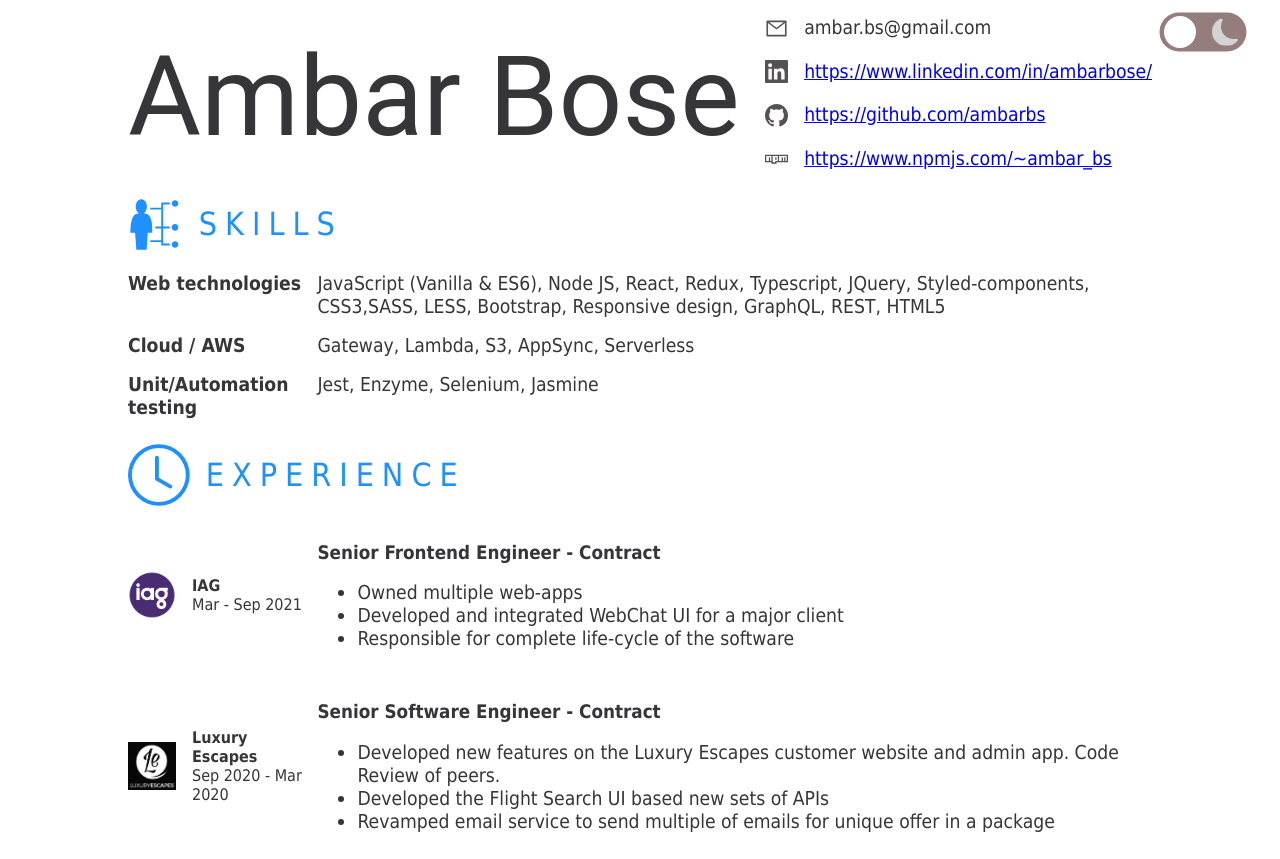
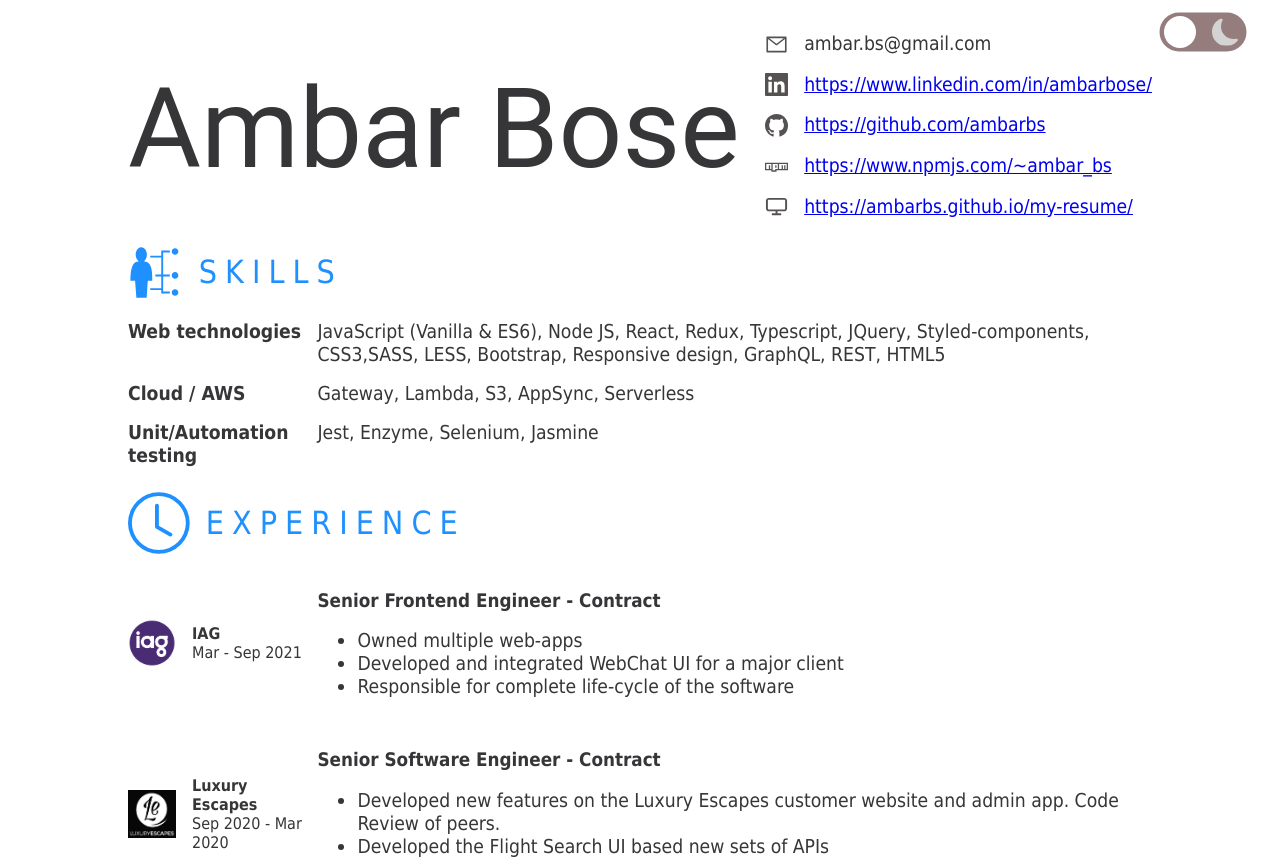
Before and after one commit to ambarbs/my-resume, a React (Create React App) app: page / in a window 1280 px wide. Shown: the top 859 px of the page. Built offline with nearby package versions, Linux system fonts and the light colour scheme.

Commit message:
1. updated contacts with web CV link 2. changed print media styles to accomodate CV in 2 pages

```diff
--- a/src/components/constants.js
+++ b/src/components/constants.js
@@ -5,6 +5,7 @@ import {BsGithub} from "react-icons/bs";
 import {FaNpm} from "react-icons/fa";
 import {GiSkills} from "react-icons/gi";
 import {BsClock} from "react-icons/bs";
+import {CgScreen} from "react-icons/cg";
 
 import logoIAG from '../assets/logos/iag.png';
 import logoRapiscan from '../assets/logos/rapiscan.png';
@@ -167,5 +168,10 @@ export const contacts = [
         icon: FaNpm,
         text: 'https://www.npmjs.com/~ambar_bs',
         isUrl: true,
+    },
+    {
+        icon: CgScreen,
+        text: 'https://ambarbs.github.io/my-resume/',
+        isUrl: true,
     }
 ]
--- a/src/components/header/Header.styles.js
+++ b/src/components/header/Header.styles.js
@@ -5,12 +5,16 @@ export const HeaderWrapper = styled.section`
   justify-content: space-between;
   align-items: center;
   width: 100%;
-  margin-top: 1rem;
+  margin-top: 2rem;
   margin-bottom: 1rem;
-  height: 10rem;
+  height: 12rem;
 
   @media only screen and (max-width: 360px) {
     height: 6rem;
+  }
+  @media print {
+    height: 3rem;
+    margin-bottom: 0.25rem;
   }
 `
 
@@ -26,4 +30,8 @@ export const NameWrapper = styled.div`
   @media only screen and (max-width: 360px) {
     font-size: 2.8em;
   }
+
+  @media print {
+    font-size: 2.5em;
+  }
 `
--- a/src/components/header/contact/Contact.js
+++ b/src/components/header/contact/Contact.js
@@ -1,16 +1,19 @@
 import React from 'react';
-import { useTheme } from 'styled-components';
+import {useTheme} from 'styled-components';
 import PropTypes from 'prop-types'
 import {ContactText, ContactUrl, ContactWrapper} from "./Contact.styles";
 
 const Contact = ({Icon, text, isUrl = false}) => {
     const theme = useTheme();
     return <ContactWrapper>
-        <a href={text}>
-            <Icon size='1.2em' color = {theme.type === 'dark' ? '#4B79A6FF' : '#565252'}/>
+        <a href={text} target="_blank">
+            <Icon size='1.2em' color={theme.type === 'dark' ? '#4B79A6FF' : '#565252'}/>
         </a>
         {!isUrl && <ContactText>{text}</ContactText>}
-        {isUrl && <ContactUrl href={text} color={theme.linkColor}>{text}</ContactUrl>}
+        {isUrl && <ContactUrl href={text}
+                              color={theme.linkColor}
+                              target="_blank"
+        >{text}</ContactUrl>}
     </ContactWrapper>
 }
 export default Contact;
--- a/src/components/header/contact/Contact.styles.js
+++ b/src/components/header/contact/Contact.styles.js
@@ -14,6 +14,9 @@ export const ContactWrapper = styled.div`
   font-size: larger;
   @media only screen and (max-width: 560px) {
     font-size: small;
+  }
+  @media print {
+    font-size: x-small;
   }
 `
 
--- a/src/components/section/Section.Styles.js
+++ b/src/components/section/Section.Styles.js
@@ -7,6 +7,9 @@ export const SectionHeaderText = styled.label`
   width: 80%;
   @media only screen and (max-width: 360px) {
     font-size: 1.25rem;
+  }
+  @media print {
+    font-size: 1rem;
   }
 `
 
@@ -31,4 +34,10 @@ export const SectionWrapper = styled.section`
   & ${SectionHeaderWrapper}{
     margin-bottom: 0.5rem;
   }
+  @media print {
+    & ${SectionHeaderWrapper}{
+      margin-top: 1rem;
+      margin-bottom: 0.2rem;
+    }
+  }
 `
--- a/src/components/section/experienceSection/ExperienceSection.Styles.js
+++ b/src/components/section/experienceSection/ExperienceSection.Styles.js
@@ -5,16 +5,25 @@ export const Strong = styled.strong`
   @media only screen and (max-width: 360px) {
     font-size: small;
   }
+  @media print {
+    font-size: x-small;
+  }
 `
 export const Label = styled.label`
   @media only screen and (max-width: 360px) {
     font-size: 0.8rem;
+  }
+  @media print {
+    font-size: x-small;
   }
 `
 export const H3 = styled.h3`
   @media only screen and (max-width: 360px) {
     font-size: 0.9rem;
     padding-left: 1rem;
+  }
+  @media print {
+    font-size: x-small;
   }
 `
 
@@ -27,6 +36,11 @@ export const LeftInnerWrapper = styled.div`
   @media only screen and (max-width: 360px) {
     & ${Strong} {
       padding-bottom: 1rem;
+    }
+  }
+  @media print {
+    & ${Strong} {
+      padding-bottom: 0.5rem;
     }
   }
 `
@@ -54,6 +68,9 @@ export const LeftOuterWrapper = styled.div`
 
 export const ExperienceSectionWrapper = styled(SubSectionWrapper)`
   column-gap: 0.25rem;
+  @media print {
+    margin-bottom: 0.5rem;
+  }
 `
 
 export const ImageContainer = styled.div`
--- a/src/components/section/subSection/SubSection.Styles.js
+++ b/src/components/section/subSection/SubSection.Styles.js
@@ -7,6 +7,9 @@ export const SubSectionTitle = styled.label`
     font-size: medium;
     word-break: break-word;
   }
+  @media print {
+    font-size: x-small;
+  }
 `
 
 export const SubSectionText = styled.label`
@@ -15,6 +18,9 @@ export const SubSectionText = styled.label`
   @media only screen and (max-width: 360px) {
     font-size: 0.9rem;
   }
+  @media print {
+    font-size: x-small;
+  }
 `
 
 export const SubSectionTextLi = styled.li`
@@ -22,6 +28,9 @@ export const SubSectionTextLi = styled.li`
   text-align: left;
   @media only screen and (max-width: 360px) {
     font-size: 0.9rem;
+  }
+  @media print {
+    font-size: x-small;
   }
 `
 
@@ -34,6 +43,9 @@ export const SubSectionWrapper = styled.div`
   @media only screen and (max-width: 360px) {
     column-gap: 0.5rem;
   }
+  @media print {
+    padding: 0.2rem 0.5rem 0.2rem 0;
+  }
 `
 
 export const ImageWrapper = styled.img`
--- a/src/components/toggleButton/ToggleButton.Styles.js
+++ b/src/components/toggleButton/ToggleButton.Styles.js
@@ -11,6 +11,10 @@ export const ToggleButtonWrapper = styled.div`
   @media only screen and (max-width: 360px) {
     top: 0.75rem;
     right: 3rem;
+  }
+
+  @media print {
+    display: none;
   }
 `
 
```
